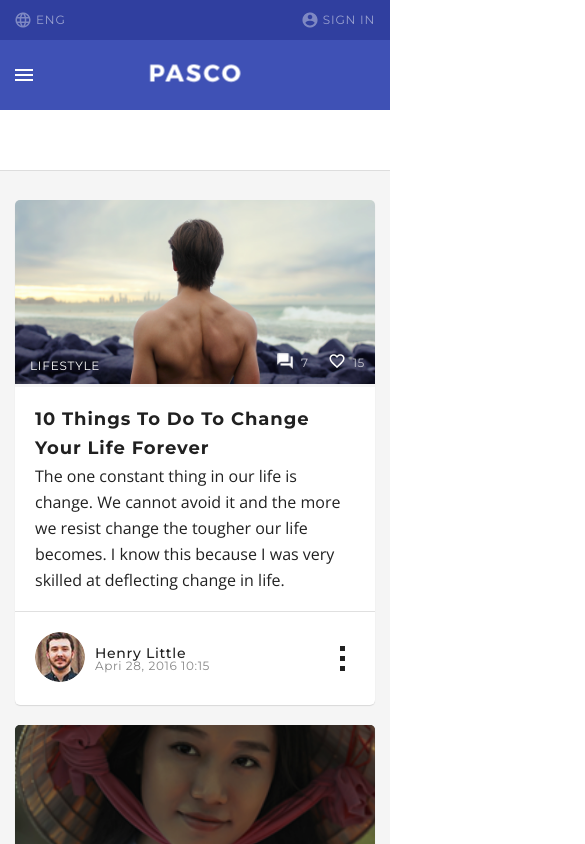
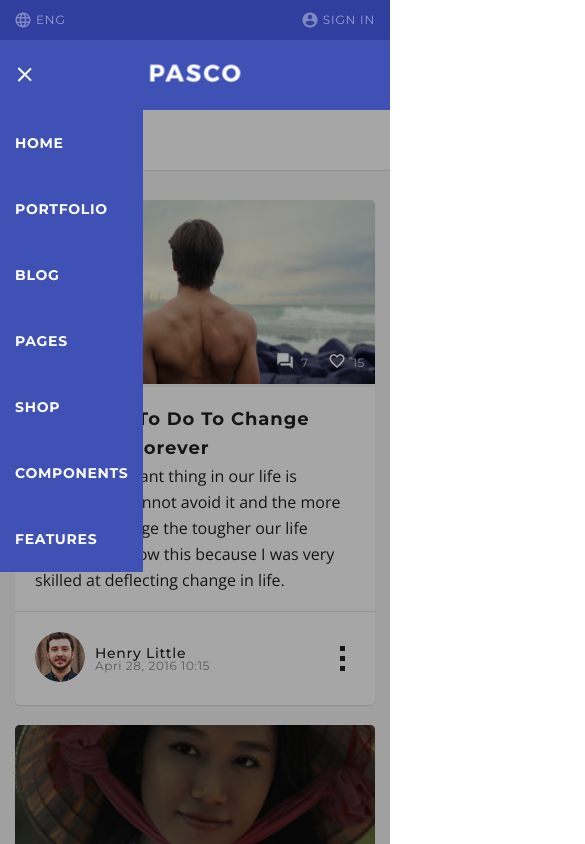
Before and after one commit to mrfunkster/blog-react-app, a React (Create React App) app: page / in a window 390 px wide. Both pictures are taken after a click on the element 24 px from the left and 75 px from the top of the page. Shown: the top 844 px of the page, 585 px wide, since content can reach past the window. Built offline with nearby package versions, Linux system fonts and the light colour scheme.

Commit message:
Added a burger menu logic

```diff
--- a/src/App/App.js
+++ b/src/App/App.js
@@ -10,11 +10,32 @@ import Footer from './Footer/Footer'
 
 class App extends Component {
 
+    state = {
+        burgerButtonPressed: false
+    }
+
+    burgerButtonToggle = () => {
+        let body = document.body;
+        console.log(body)
+        this.setState({
+            burgerButtonPressed: !this.state.burgerButtonPressed
+        })
+        if (!this.state.burgerButtonPressed) {
+            body.classList.add('lock')
+        } else {
+            body.classList.remove('lock')
+        }
+    }
+
     render() {
         return (
             <div className="react-app-code">
-                <Header />
+                <Header
+                    burgerButtonToggle = {this.burgerButtonToggle}
+                    burgerButtonPressed = {this.state.burgerButtonPressed}
+                />
                 <Main />
+                <div className={this.state.burgerButtonPressed ? "overlay active" : "overlay"}></div>
                 <Footer />
             </div>
         )
--- a/src/App/Header/Header.js
+++ b/src/App/Header/Header.js
@@ -5,11 +5,17 @@ import './Header.css'
 import TopMenu from './TopMenu/TopMenu'
 import MainHeader from './MainHeader/MainHeader'
 
-const Header = () => {
+const Header = ({
+    burgerButtonPressed,
+    burgerButtonToggle
+}) => {
     return (
         <header className="header">
             <TopMenu />
-            <MainHeader />
+            <MainHeader
+                burgerButtonPressed = {burgerButtonPressed}
+                burgerButtonToggle = {burgerButtonToggle}
+            />
         </header>
     )
 }
--- a/src/App/Header/MainHeader/MainHeader.js
+++ b/src/App/Header/MainHeader/MainHeader.js
@@ -3,10 +3,16 @@ import React from 'react'
 import MainMenu from './MainMenu/MainMenu'
 import SliderSection from './SliderSection/SliderSection'
 
-const MainHeader = () => {
+const MainHeader = ({
+    burgerButtonPressed,
+    burgerButtonToggle
+}) => {
     return (
         <div className="main-header">
-            <MainMenu/>
+            <MainMenu
+                burgerButtonPressed = {burgerButtonPressed}
+                burgerButtonToggle = {burgerButtonToggle}
+            />
             <div className="container">
                 <SliderSection />
             </div>
--- a/src/App/Header/MainHeader/MainMenu/MainMenu.js
+++ b/src/App/Header/MainHeader/MainMenu/MainMenu.js
@@ -1,8 +1,15 @@
-import React from 'react'
+import React, { Component } from 'react'
 
 import NavMenu from './NavMenu'
 
-const MainMenu = () => {
+
+class MainMenu extends Component {
+
+    render() {
+        const {
+            burgerButtonPressed,
+            burgerButtonToggle
+        } = this.props
         return (
             <div className="main-menu">
                 <div className="container p-height">
@@ -10,12 +17,16 @@ const MainMenu = () => {
                         <div className="col logo">
                             <img src="/images/content/logo.png" alt=""/>
                         </div>
-                    <div className="mobile-menu">
+                        <div className={burgerButtonPressed ? "mobile-menu active" : "mobile-menu"}
+                            onClick={()=>burgerButtonToggle()}
+                        >
                             <div></div>
                             <div></div>
                             <div></div>
                         </div>
+                        <nav className={burgerButtonPressed ? "nav-menu active" : "nav-menu"}>
                             <NavMenu />
+                        </nav>
                         <div className="col main-menu-btns">
                             <div className="main-menu-btn search">
                                 <img src="/images/icons/search_ico.png" alt=""/>
@@ -35,5 +46,6 @@ const MainMenu = () => {
             </div>
         )
     }
+}
 
 export default MainMenu
--- a/src/App/Header/MainHeader/MainMenu/NavMenu.js
+++ b/src/App/Header/MainHeader/MainMenu/NavMenu.js
@@ -5,7 +5,6 @@ import NavMenuItem from './NavMenuItem'
 
 const NavMenu = () => {
     return (
-        <nav className="nav-menu">
         <ul>
             {
                 NavMenuData.map(({
@@ -19,7 +18,6 @@ const NavMenu = () => {
                 ))
             }
         </ul>
-        </nav>
     )
 }
 
--- a/src/App/Header/MainHeader/MainMenu/NavMenuItem.js
+++ b/src/App/Header/MainHeader/MainMenu/NavMenuItem.js
@@ -1,4 +1,5 @@
 import React from 'react'
+import {Link} from 'react-router-dom'
 
 const NavMenuItem = ({
     name,
@@ -6,7 +7,7 @@ const NavMenuItem = ({
 }) => {
     return (
         <li>
-            <a href={link}>{name}</a>
+            <Link to={link}>{name}</Link>
         </li>
     )
 }
--- a/src/App/Main/BlogCardPageContent.js
+++ b/src/App/Main/BlogCardPageContent.js
@@ -5,6 +5,7 @@ import {motion} from 'framer-motion'
 class BlogCardPageContent extends Component {
 
     scrollToMyRef = () => window.scrollTo(0, this.myRef.offsetTop)
+
     componentDidMount() {
         this.scrollToMyRef()
     }
--- a/src/common/style/style.css
+++ b/src/common/style/style.css
@@ -10,6 +10,9 @@ body {
     overflow-x: hidden;
 }
 body.lock {
+    overflow: hidden;
+}
+.react-app-code {
     overflow: hidden;
 }
 
--- a/src/index.js
+++ b/src/index.js
@@ -12,6 +12,4 @@ ReactDOM.render(
     </BrowserRouter>
   </React.StrictMode>,
   document.getElementById('root')
-
-
 );
```
Lines whose indentation alone changed are shown as unchanged.
